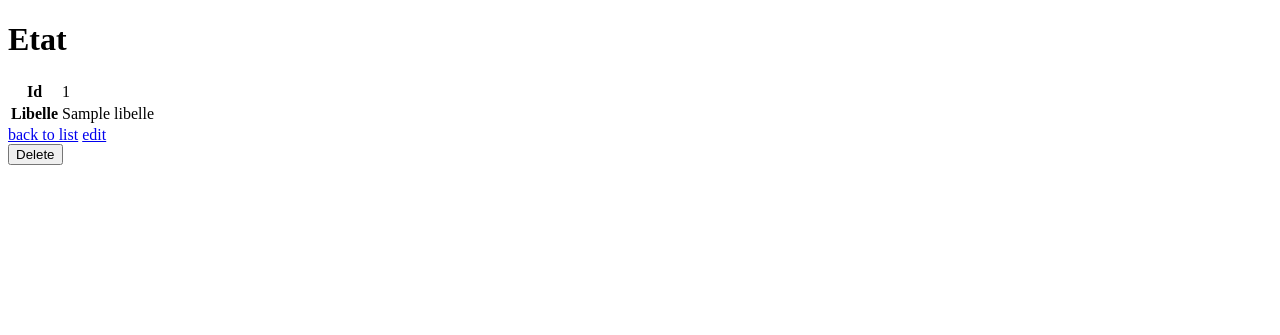
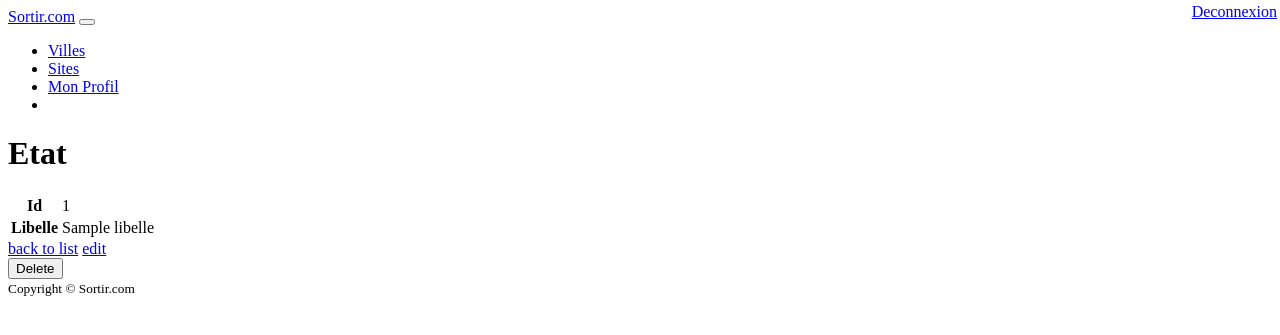
Before and after one commit to mhyvon/sortir, a Symfony app: template templates/etat/show.html.twig in a window 1280 px wide. Shown: the top 335 px of the page. Run offline with Twig, Linux system fonts and the light colour scheme; the template is opened without the code that fills it: most values are stand-ins (such as "Sample title", 1, 10 or a date in 2020); some libraries are stand-ins or nearby versions.

Commit message:
on commence le design

```diff
--- a/templates/base.html.twig
+++ b/templates/base.html.twig
@@ -6,10 +6,47 @@
         <title>{% block title %}Welcome!{% endblock %}</title>
         {% block stylesheets %}{% endblock %}
         {{ encore_entry_link_tags('app') }}
+
+
+            <nav class="navbar navbar-expand-lg navbar-light bg-light">
+                <a class="navbar-brand" href="/accueil">Sortir.com</a>
+                <button class="navbar-toggler" type="button" data-toggle="collapse" data-target="#navbarSupportedContent" aria-controls="navbarSupportedContent" aria-expanded="false" aria-label="Toggle navigation">
+                    <span class="navbar-toggler-icon"></span>
+                </button>
+
+                <div class="collapse navbar-collapse" id="navbarSupportedContent">
+                    <ul class="navbar-nav mr-auto">
+                        <li class="nav-item ">
+                            <a class="nav-link" href="/accueil">Villes </a>
+                        </li>
+                        <li class="nav-item">
+                            <a class="nav-link" href="/accueil">Sites</a>
+                        </li>
+                        <li class="nav-item">
+                            <a class="nav-link" href="/accueil">Mon Profil</a>
+                        </li>
+                        <li class="nav-item">
+                            <a class="nav-link" href="/accueil" style="position: absolute; top :3px; right :3px">Deconnexion</a>
+                        </li>
+                    </ul>
+                </div>
+            </nav>
+
+
+
     </head>
     <body>
         {% block body %}{% endblock %}
         {% block javascripts %}{% endblock %}
     </body>
     {{ encore_entry_script_tags('app') }}
+
+
+    <footer id="sticky-footer" class="py-4 bg-dark text-white-50">
+        <div class="container text-center">
+            <small>Copyright &copy; Sortir.com</small>
+        </div>
+    </footer>
+
+
 </html>
```
Also changed, not shown: assets/css/app.css (+24 -0 lines).
